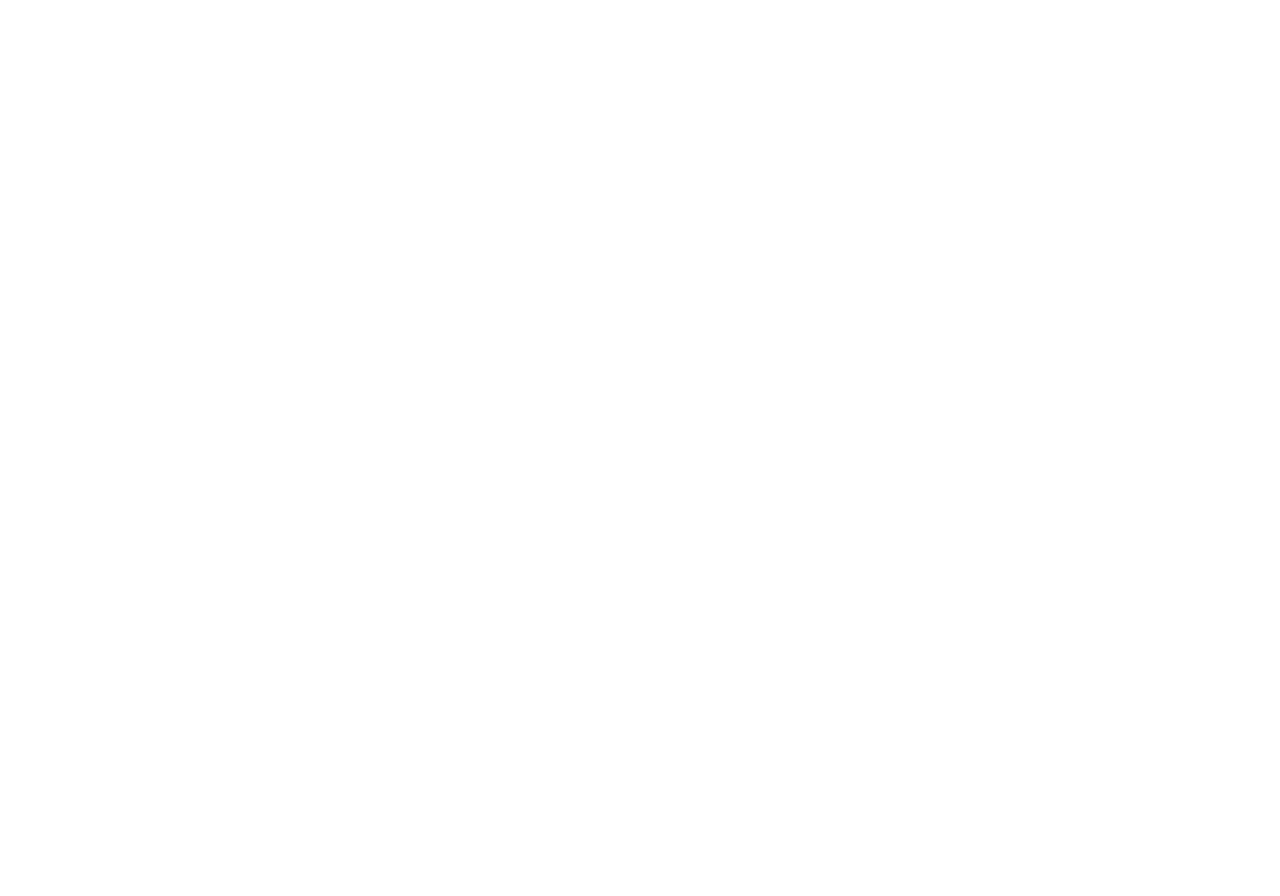
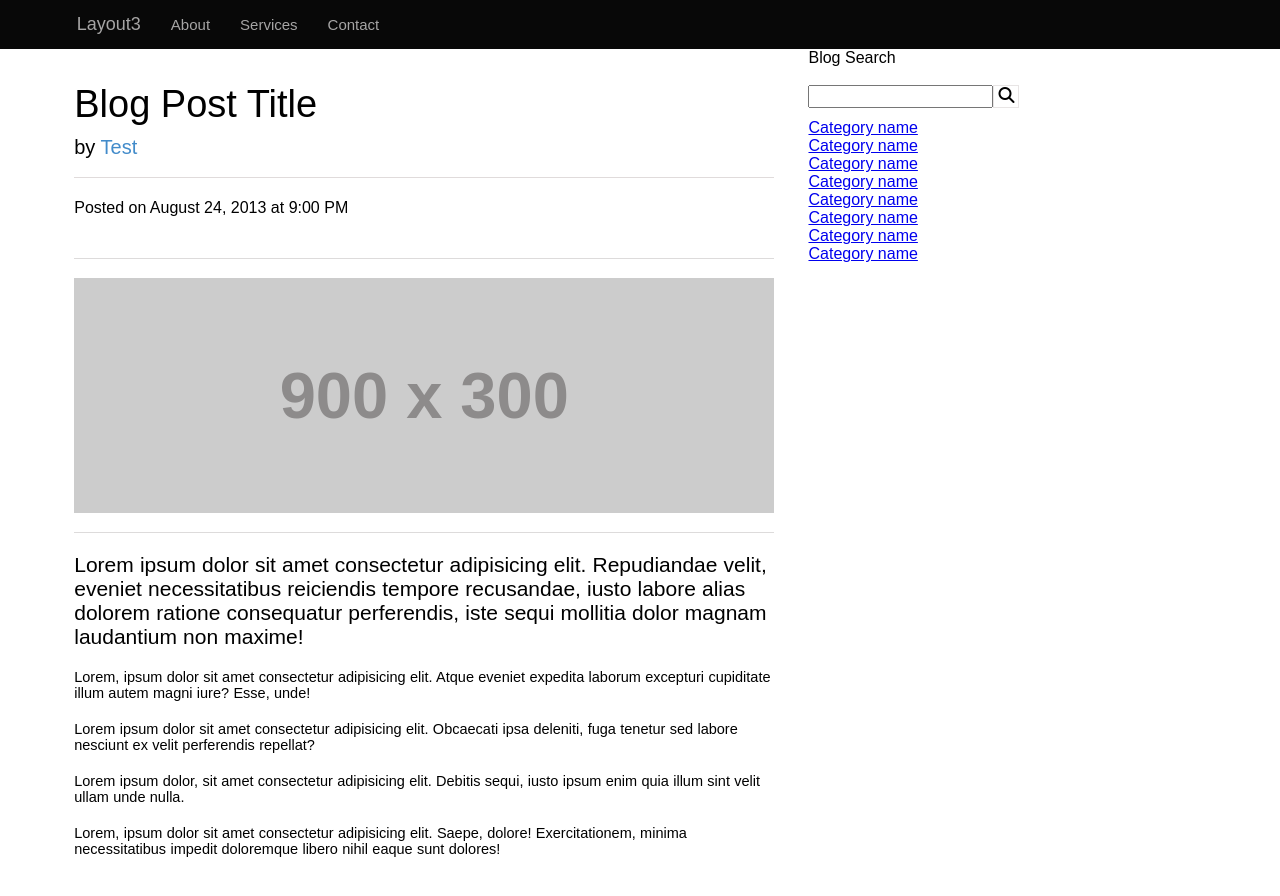
Before and after one commit to darkhacker1906/Layout-1-task-3-using-flex, a plain HTML site: page index.html in a window 1280 px wide. Before the commit the page ends 800 px from the top, so only its background shows below. Drawn offline with Linux system fonts and the light colour scheme.

Commit message:
Applying css to the layout 3

```diff
--- a/index.css
+++ b/index.css
@@ -0,0 +1,139 @@
+*{
+    margin:0;
+    padding:0;
+    font-family: sans-serif;
+}
+body{
+    font-family: 'Actor', sans-serif;
+font-family: 'Roboto', sans-serif;
+}
+.wrapper{
+    height:100%;
+    width:100%;
+}
+.navbar{
+    background-color: rgb(8, 8, 8);
+    width:100%;
+}
+.nav{
+    display:flex;
+    align-items: baseline;
+    padding:14px 0 14px 6vw;
+}
+ul{
+    display:flex;
+    flex-direction: row;
+    font-size: 15px;
+    font-weight: 500;
+}
+
+ul li{
+    list-style: none;
+    margin-right:30px;
+    align-items: baseline;
+
+
+}
+ul li a, .layout{
+    text-decoration: none;
+    color:rgb(166, 165, 165);
+}
+.layout{
+    font-size: 18px;
+    margin-right:30px;
+    font-weight:500;
+}
+.sub_wrapper{
+    /* border:1px solid black; */
+    height:100%;
+    padding:0% 5% 0% 5.8%;
+    display:flex;
+}
+.title{
+    font-size: 38px;
+    margin-bottom: 10px;
+    font-weight: 500;
+}
+.test_upper{
+    font-size: 20px;
+    font-weight: 500;
+    margin-bottom: 18px;
+}
+.test{
+    color:#428BCA
+}
+.post_date{
+
+    margin-bottom: 10px;
+    border-top: 1px solid #e0dbdb;
+    height: 60px;
+    display: flex;
+    align-items: center;
+}
+.img_div{
+    border-top: 1px solid rgb(221, 219, 219);
+    border-bottom: 1px solid rgb(221, 219, 219);
+    margin:20px 0px;
+}
+.img{
+    height: 265px;
+    margin:19px 0px;
+    height:235px;
+    background-color: #CCCCCC;
+    color: #8d8b8b;
+    font-size: 65px;
+    font-weight: 600;
+    display: flex;
+    align-items: center;
+    justify-content: center;
+}
+.sub_heading{
+    font-weight: 500;
+    font-size: 21px;
+    margin-bottom: 20px;
+    word-spacing: .3px;
+}
+.para1, .para2, .para3, .para4{
+    font-size: 14.5px;
+    word-spacing: 0.3px;
+    font-weight: 400;
+    margin-bottom: 20px;
+}
+
+.blog_div{
+    padding-bottom:3%;
+
+}
+.search_div{
+    display:flex;
+}
+.left{
+    /* width:64%; */
+    width:700px;
+    padding:3% 3% 3% 0%;
+}
+.blog_search{
+    margin-bottom: 5%;
+}
+.search_bar{
+    padding:1px 4px 1px 4px;
+    border:1.5px solid rgb(232, 229, 229);
+}
+input{
+    padding:2px;
+}
+.right{
+    width:366px;
+}
+@media(max-width:354px){
+    .nav{
+        flex-direction: column;
+    }
+    ul{
+        flex-direction: column;
+    }
+    .layout , .nav_items{
+        margin-bottom: 5px;
+    }
+
+}
--- a/index.html
+++ b/index.html
@@ -5,9 +5,65 @@
     <meta name="viewport" content="width=device-width, initial-scale=1.0">
     <title>Document</title>
     <link rel="stylesheet" href="index.css">
+    <link rel="stylesheet" href="https://cdnjs.cloudflare.com/ajax/libs/font-awesome/6.5.1/css/all.min.css" integrity="sha512-DTOQO9RWCH3ppGqcWaEA1BIZOC6xxalwEsw9c2QQeAIftl+Vegovlnee1c9QX4TctnWMn13TZye+giMm8e2LwA==" crossorigin="anonymous" referrerpolicy="no-referrer" />
 </head>
 <body>
-
+  <div class="main">
+    <div class="wrapper">
+      <div class="navbar">
+        <div class="nav">
+          <div class="layout">Layout3</div>
+          <ul class="unorder_last">
+            <li class="nav_items">
+              <a href="#">About</a>
+            </li>
+            <li class="nav_items">
+              <a href="#">Services</a>
+            </li>
+            <li class="nav_items">
+              <a href="#">Contact</a>
+            </li>
+          </ul>
+        </div>
+      </div>
+      <div class="sub_wrapper">
+        <div class="left">
+          <div class="title">Blog Post Title</div>
+          <div class="test_upper">by <span class="test">Test</span></div>
+          <div class="post_date">Posted on August 24, 2013 at 9:00 PM</div>
+          <div class="img_div">
+          <div class="img">900 x 300</div>
+          </div>
+          <div class="sub_heading">Lorem ipsum dolor sit amet consectetur adipisicing elit. Repudiandae velit, eveniet necessitatibus reiciendis tempore recusandae, iusto labore alias dolorem ratione consequatur perferendis, iste sequi mollitia dolor magnam laudantium non maxime!</div>
+          <div class="para1">Lorem, ipsum dolor sit amet consectetur adipisicing elit. Atque eveniet expedita laborum excepturi cupiditate illum autem magni iure? Esse, unde!</div>
+          <div class="para2">Lorem ipsum dolor sit amet consectetur adipisicing elit. Obcaecati ipsa deleniti, fuga tenetur sed labore nesciunt ex velit perferendis repellat?</div>
+          <div class="para3">Lorem ipsum dolor, sit amet consectetur adipisicing elit. Debitis sequi, iusto ipsum enim quia illum sint velit ullam unde nulla.</div>
+          <div class="para4">Lorem, ipsum dolor sit amet consectetur adipisicing elit. Saepe, dolore! Exercitationem, minima necessitatibus impedit doloremque libero nihil eaque sunt dolores!</div>
+        </div>
+        <div class="right">
+          <div class="blog_div">
+            <div class="blog_search">Blog Search</div>
+            <div class="search_div">
+              <div class="input_txt"><input type="text"></div>
+              <div class="search_bar"><i class="fa-solid fa-magnifying-glass"></i></div>
+            </div>
+          </div>
+          <div class="blog_categories_div">
+            <div class="category_list">
+              <div class="category"><a href="#">Category name</a></div>
+              <div class="category"><a href="#">Category name</a></div>
+              <div class="category"><a href="#">Category name</a></div>
+              <div class="category"><a href="#">Category name</a></div>
+              <div class="category"><a href="#">Category name</a></div>
+              <div class="category"><a href="#">Category name</a></div>
+              <div class="category"><a href="#">Category name</a></div>
+              <div class="category"><a href="#">Category name</a></div>
+            </div>
+          </div>
+        </div>
+      </div>
+    </div>
+</div>
 
 </body>
 </html>
```
